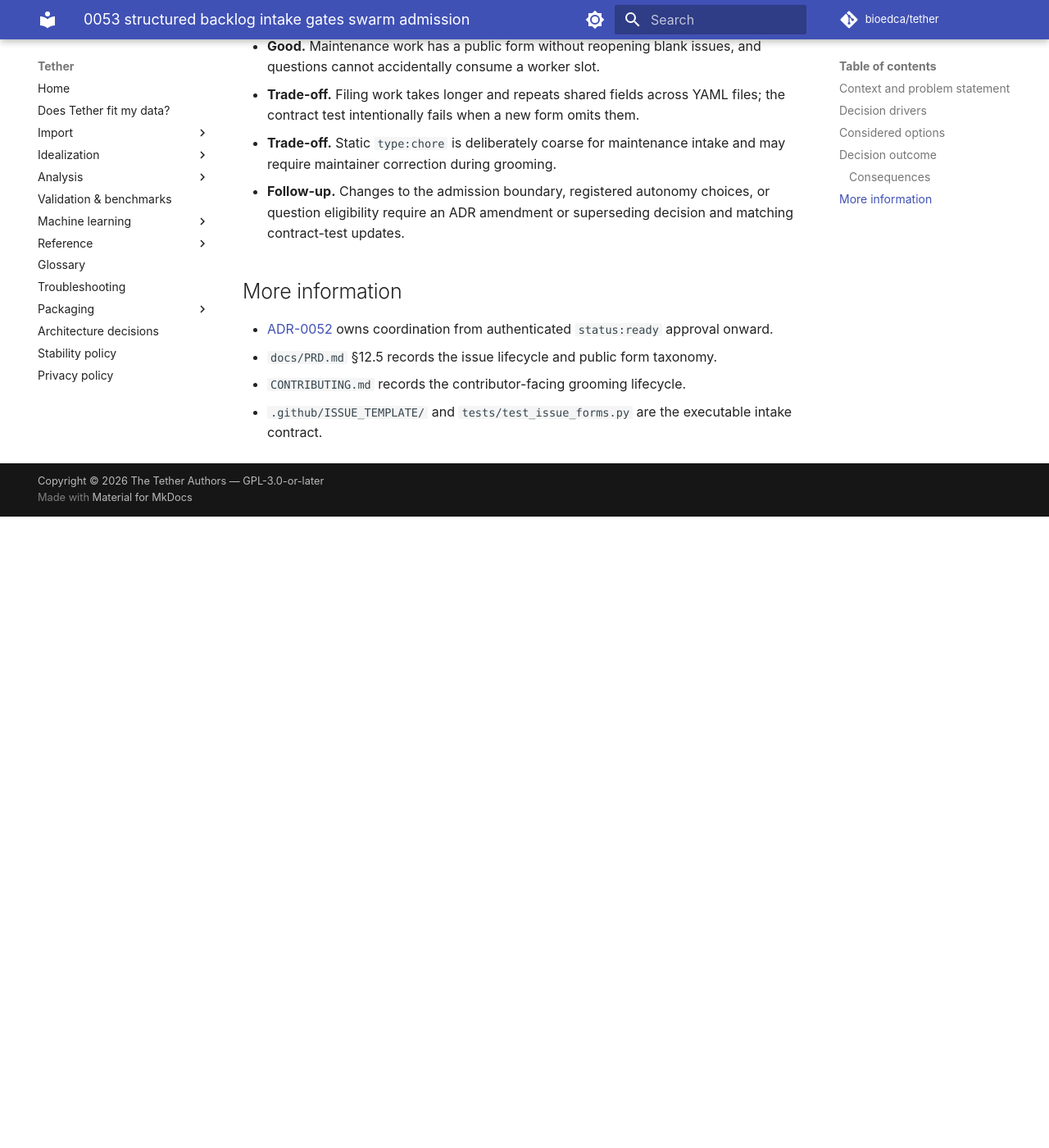
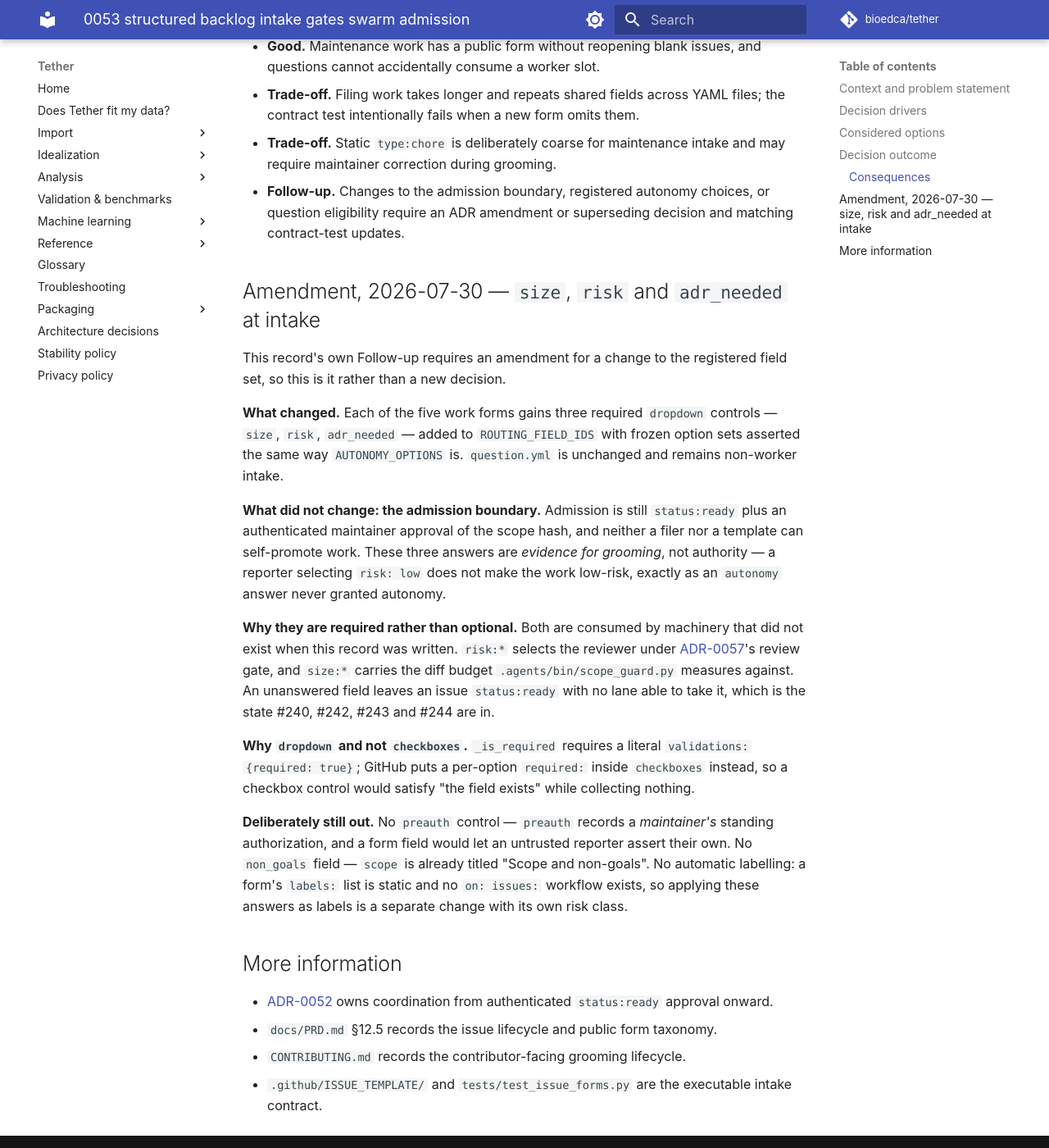
Before and after one commit to bioedca/tether, an MkDocs documentation site: the page built from docs/adr/0053-structured-backlog-intake-gates-swarm-admission.md, in a window 1280 px wide and 1400 px high, scrolled down 2456 px. Shown: the whole window at 82% size. Built offline with MkDocs 1.6.1 and Material for MkDocs 9.7.7, drawn with Linux system fonts in a browser that asks for light colours; comment, search, counter and statistics services are not loaded; the version menu is left out; before the commit the page ends 3086 px from its top, so only the background shows below that.

Commit message:
fix(forms): answer the two blocking findings from review round 1
**HPC/Slurm was missing from the high-risk guidance.** `AGENTS.md` names it explicitly, and a
reporter reading only this dropdown could reasonably have chosen `standard` for cluster work -
routing it to the Codex-only lane when the contract requires both providers. Added to all five.

**ADR-0053 required this amendment and did not get one.** Its own Follow-up says a change to the
registered field set needs an ADR amendment or superseding decision plus matching contract-test
updates; this PR shipped the forms and the tests and left the accepted record inconsistent with the
contract it describes.

Amended in place rather than superseded, because the admission boundary itself does not move:
admission is still `status:ready` plus an authenticated maintainer approval of the scope hash, and
these three answers are evidence for grooming, not authority - a reporter selecting `risk: low` no
more makes work low-risk than an `autonomy` answer ever granted autonomy. The amendment records
why the fields are required, why they are dropdowns, and what is deliberately still out.

```diff
--- a/docs/adr/0053-structured-backlog-intake-gates-swarm-admission.md
+++ b/docs/adr/0053-structured-backlog-intake-gates-swarm-admission.md
@@ -104,6 +104,41 @@ exception, milestone coverage, question exclusion, and disabled blank issues.
   or question eligibility require an ADR amendment or superseding decision and
   matching contract-test updates.
 
+## Amendment, 2026-07-30 — `size`, `risk` and `adr_needed` at intake
+
+This record's own Follow-up requires an amendment for a change to the registered
+field set, so this is it rather than a new decision.
+
+**What changed.** Each of the five work forms gains three required `dropdown`
+controls — `size`, `risk`, `adr_needed` — added to `ROUTING_FIELD_IDS` with frozen
+option sets asserted the same way `AUTONOMY_OPTIONS` is. `question.yml` is
+unchanged and remains non-worker intake.
+
+**What did not change: the admission boundary.** Admission is still
+`status:ready` plus an authenticated maintainer approval of the scope hash, and
+neither a filer nor a template can self-promote work. These three answers are
+*evidence for grooming*, not authority — a reporter selecting `risk: low` does not
+make the work low-risk, exactly as an `autonomy` answer never granted autonomy.
+
+**Why they are required rather than optional.** Both are consumed by machinery
+that did not exist when this record was written. `risk:*` selects the reviewer
+under [ADR-0057](0057-github-native-swarm-coordination.md)'s review gate, and
+`size:*` carries the diff budget `.agents/bin/scope_guard.py` measures against.
+An unanswered field leaves an issue `status:ready` with no lane able to take it,
+which is the state #240, #242, #243 and #244 are in.
+
+**Why `dropdown` and not `checkboxes`.** `_is_required` requires a literal
+`validations: {required: true}`; GitHub puts a per-option `required:` inside
+`checkboxes` instead, so a checkbox control would satisfy "the field exists" while
+collecting nothing.
+
+**Deliberately still out.** No `preauth` control — `preauth` records a
+*maintainer's* standing authorization, and a form field would let an untrusted
+reporter assert their own. No `non_goals` field — `scope` is already titled
+"Scope and non-goals". No automatic labelling: a form's `labels:` list is static
+and no `on: issues:` workflow exists, so applying these answers as labels is a
+separate change with its own risk class.
+
 ## More information
 
 - [ADR-0052](0052-concurrent-agent-swarm-coordination.md) owns coordination from
```
Also changed, not shown: 5 other files.
